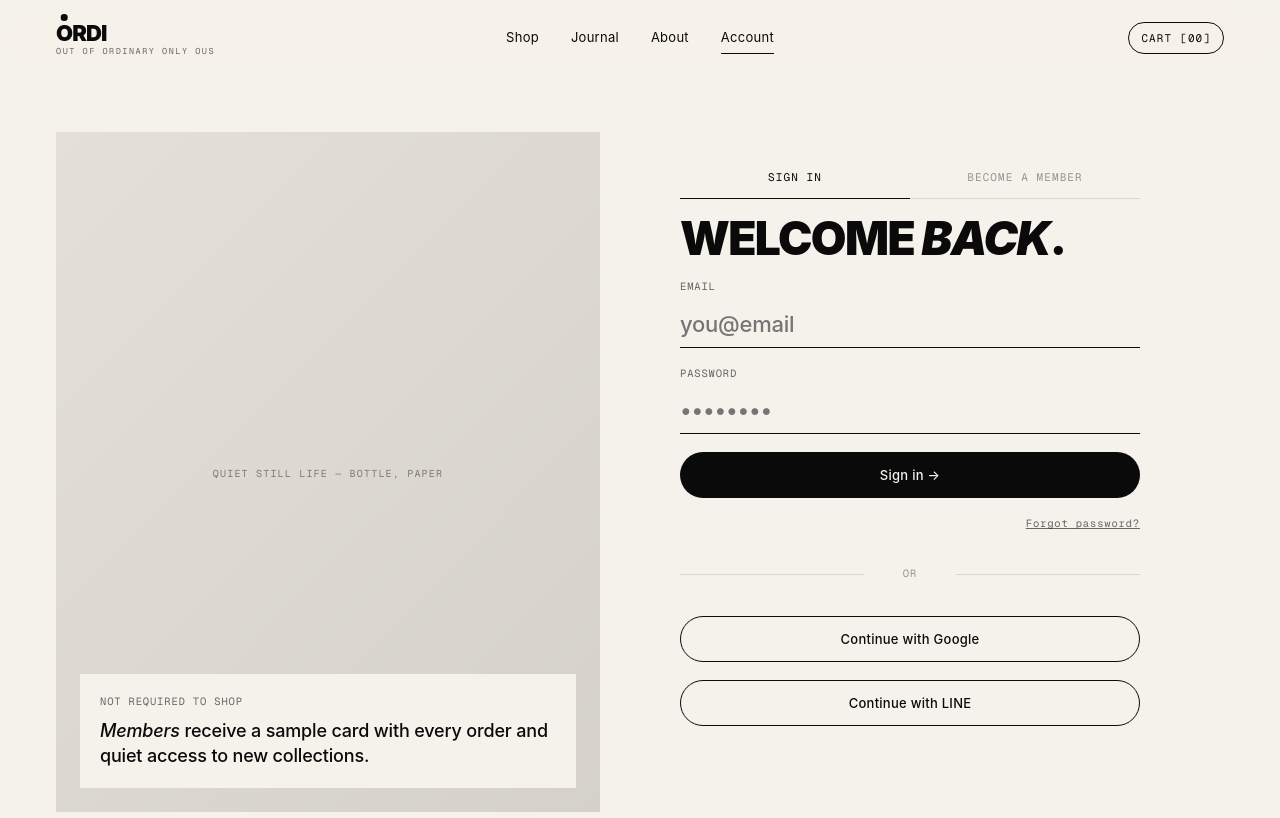
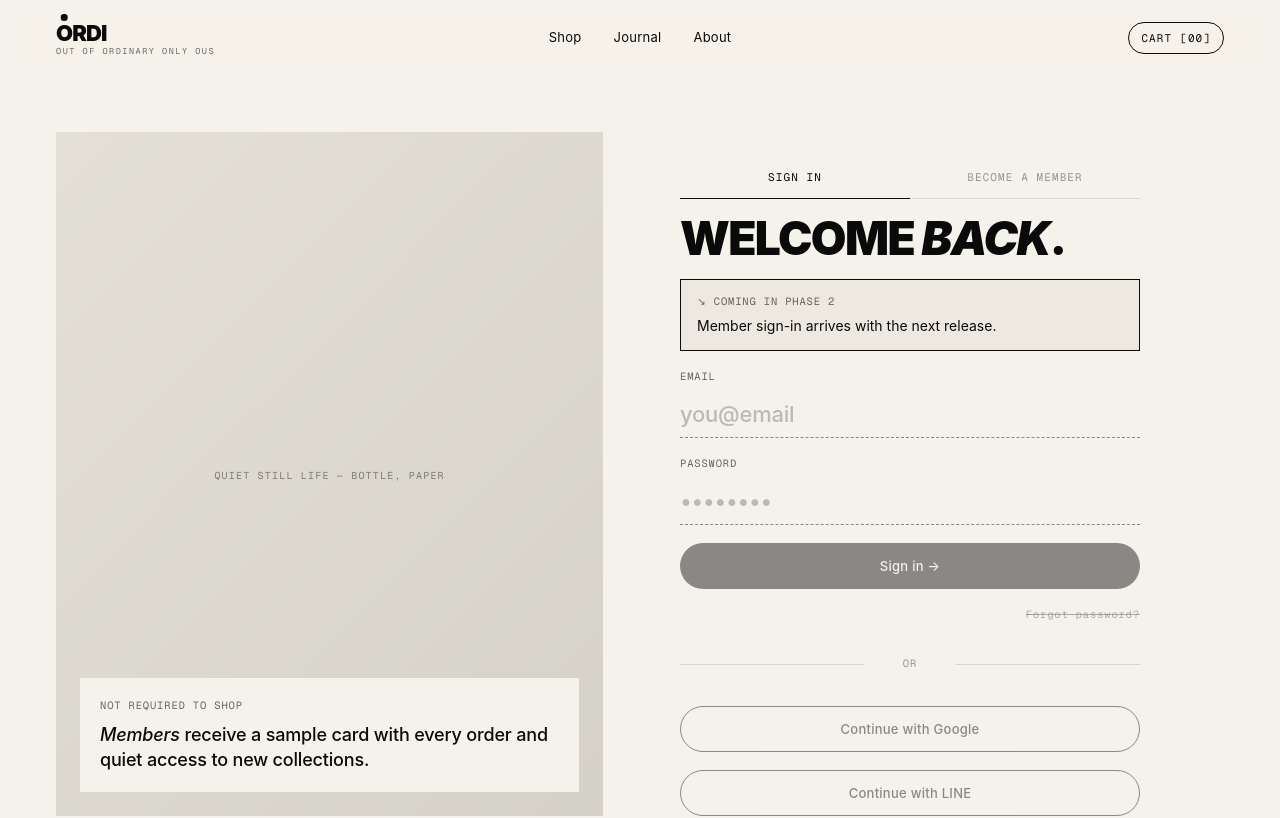
Before and after one commit to Shiberger/ORDI-Website, a Next.js app in the folder front-end/: page /account in a window 1280 px wide. Shown: the top 818 px of the page. Built offline with nearby package versions, Linux system fonts and the light colour scheme; no server answers; a web font is replaced by a local one.

Commit message:
feat(account): disable sign-in and account link until Phase 2 integration

```diff
--- a/front-end/app/account/page.tsx
+++ b/front-end/app/account/page.tsx
@@ -12,7 +12,13 @@ type Mode = 'sign-in' | 'sign-up'
 export default function AccountPage() {
   const { lang, t } = useApp()
   const [mode, setMode] = useState<Mode>('sign-in')
+  // Sign-in is disabled until Phase 2 wires up Supabase Auth.
+  // The signed-in dashboard below uses mocked data and is kept for the Phase 2 integration.
   const [signed, setSigned] = useState(false)
+  const phase2Notice =
+    lang === 'en'
+      ? 'Member sign-in arrives with the next release.'
+      : 'การเข้าสู่ระบบสมาชิกจะเปิดให้ใช้งานในเวอร์ชันถัดไป'
 
   if (signed) {
     return (
@@ -152,44 +158,49 @@ export default function AccountPage() {
                 ? <span>Become <em>Ous</em>.</span>
                 : <span>เป็น <em>Ous</em></span>}
           </h1>
+          <p className="ordi-auth__notice">
+            <MonoTag>↘ COMING IN PHASE 2</MonoTag>
+            <span>{phase2Notice}</span>
+          </p>
           {mode === 'sign-up' && (
             <div className="ordi-form-row">
               <label>
                 <span>{lang === 'en' ? 'First name' : 'ชื่อ'}</span>
-                <input />
+                <input disabled />
               </label>
               <label>
                 <span>{lang === 'en' ? 'Last name' : 'นามสกุล'}</span>
-                <input />
+                <input disabled />
               </label>
             </div>
           )}
           <label>
             <span>{lang === 'en' ? 'Email' : 'อีเมล'}</span>
-            <input placeholder="you@email" />
+            <input placeholder="you@email" disabled />
           </label>
           <label>
             <span>{lang === 'en' ? 'Password' : 'รหัสผ่าน'}</span>
-            <input type="password" placeholder="••••••••" />
+            <input type="password" placeholder="••••••••" disabled />
           </label>
           <button
             className="ordi-btn ordi-btn--primary ordi-btn--full"
-            onClick={() => setSigned(true)}
+            disabled
+            aria-disabled="true"
           >
             {mode === 'sign-in' ? t.cta.sign_in : t.cta.sign_up} →
           </button>
           {mode === 'sign-in' && (
-            <a className="ordi-auth__forgot">
+            <span className="ordi-auth__forgot is-disabled">
               {lang === 'en' ? 'Forgot password?' : 'ลืมรหัสผ่าน?'}
-            </a>
+            </span>
           )}
           <div className="ordi-auth__or">
             <span>{lang === 'en' ? 'or' : 'หรือ'}</span>
           </div>
-          <button className="ordi-btn ordi-btn--ghost ordi-btn--full">
+          <button className="ordi-btn ordi-btn--ghost ordi-btn--full" disabled aria-disabled="true">
             Continue with Google
           </button>
-          <button className="ordi-btn ordi-btn--ghost ordi-btn--full">
+          <button className="ordi-btn ordi-btn--ghost ordi-btn--full" disabled aria-disabled="true">
             Continue with LINE
           </button>
         </div>
--- a/front-end/app/globals.css
+++ b/front-end/app/globals.css
@@ -1588,6 +1588,23 @@ main {
   outline: none;
 }
 .ordi-auth__forgot { font-family: var(--mono); font-size: 10.5px; letter-spacing: 0.08em; color: var(--ink-soft); text-decoration: underline; align-self: flex-end; }
+.ordi-auth__forgot.is-disabled { text-decoration: line-through; opacity: 0.5; cursor: not-allowed; }
+.ordi-auth__notice {
+  display: flex;
+  flex-direction: column;
+  gap: 8px;
+  padding: 14px 16px;
+  border: 1px solid var(--ink);
+  background: var(--paper-2);
+  font-family: var(--serif);
+  font-size: 14px;
+  line-height: 1.4;
+  color: var(--ink);
+  margin: 0;
+}
+.ordi-auth__form input:disabled { opacity: 0.45; cursor: not-allowed; border-bottom-style: dashed; }
+.ordi-btn--ghost:disabled { opacity: 0.45; cursor: not-allowed; }
+.ordi-btn--ghost:disabled:hover { background: transparent; color: var(--ink); }
 .ordi-auth__or {
   text-align: center;
   font-family: var(--mono);
--- a/front-end/components/layout/Nav.tsx
+++ b/front-end/components/layout/Nav.tsx
@@ -21,7 +21,7 @@ export function Nav() {
     { href: '/shop', label: t.nav.shop },
     { href: '/journal', label: t.nav.journal },
     { href: '/about', label: t.nav.about },
-    { href: '/account', label: t.nav.account },
+    // Account link hidden until Phase 2 wires up Supabase Auth.
   ]
 
   return (
```
